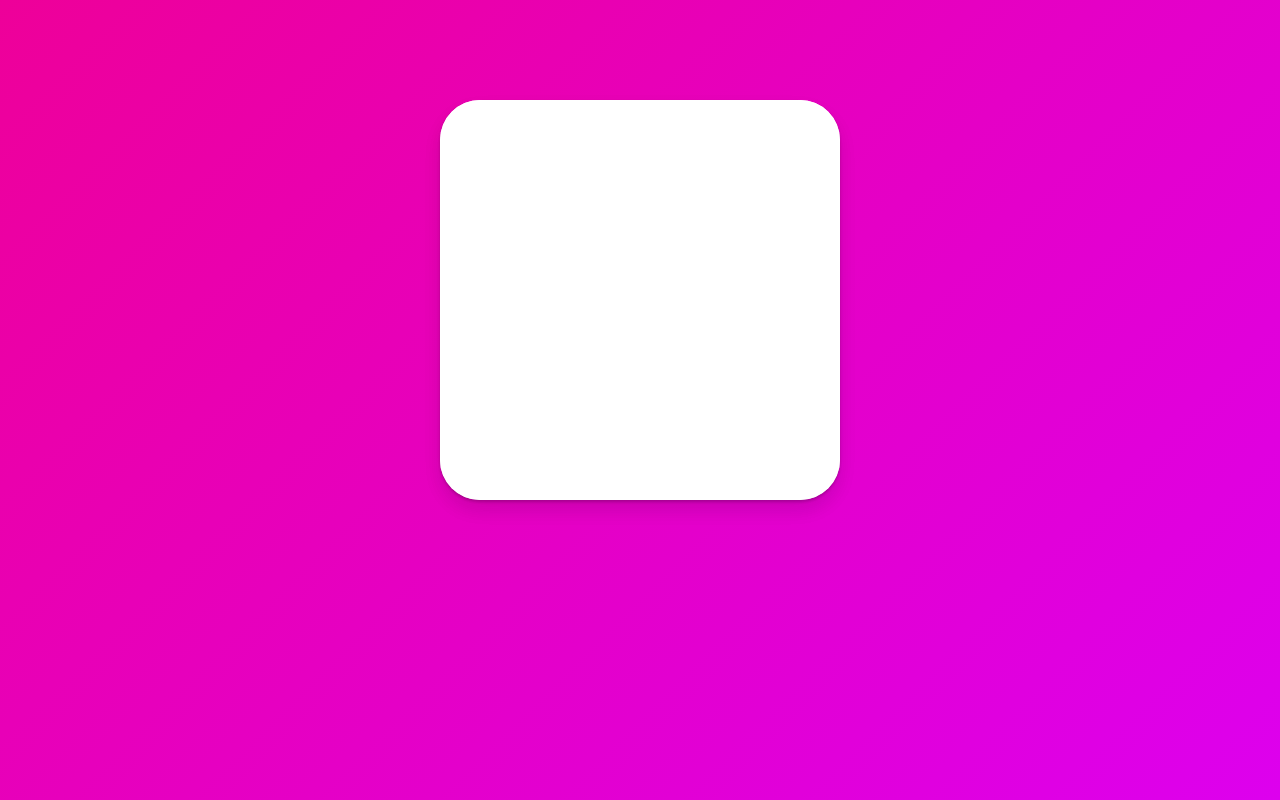
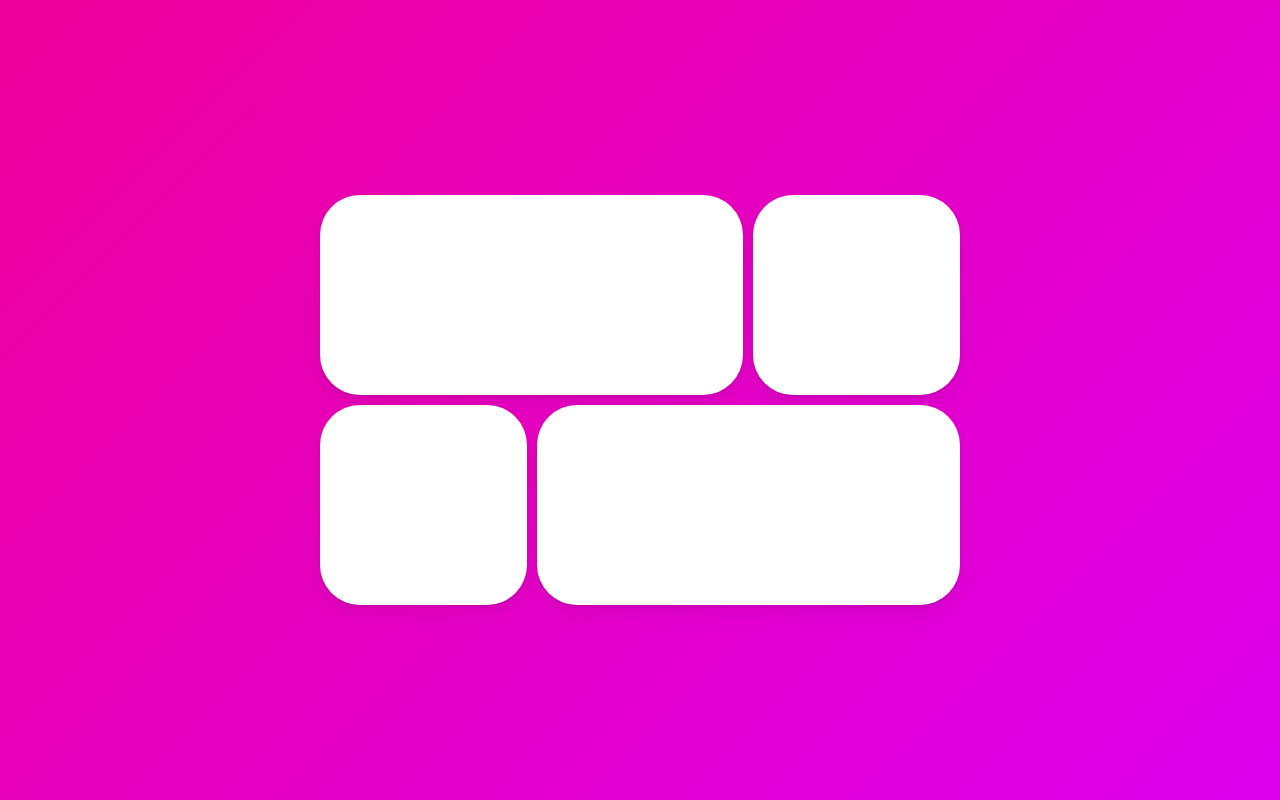
Before and after one commit to chaeikim-tech/netflix_clone, a React (Create React App) app: page / in a window 1280 px wide. Built offline with nearby package versions, Linux system fonts and the light colour scheme.

Commit message:
Add other layout animation

```diff
--- a/src/App.tsx
+++ b/src/App.tsx
@@ -1,54 +1,75 @@
 import styled from 'styled-components';
 import { useState } from "react";
-import { motion } from 'framer-motion';
+import { motion, AnimatePresence } from 'framer-motion';
 
-const Wrapper = styled(motion.div)`
+const Wrapper = styled.div`
+  width: 100vw;
+  height: 100vh;
   display: flex;
-  width: 100vw;
   justify-content: space-around;
   align-items: center;
-  height: 100vh;
+
+`;
+
+const Grid = styled.div`
+  display: grid;
+  grid-template-columns: repeat(3, 1fr);
+  width: 50vw;
+  gap: 10px;
+  div:first-child,
+  div:last-child {
+    grid-column: span 2;
+  }
 `;
 
 const Box = styled(motion.div)`
+  background-color: rgba(255, 255, 255, 1);
+  border-radius: 40px;
+  height: 200px;
+  box-shadow: 0 2px 3px rgba(0, 0, 0, 0.1), 0 10px 20px rgba(0, 0, 0, 0.06);
+  `;
+
+const Overlay = styled(motion.div)`
+  width: 100%;
+  height: 100%;
+  position: absolute;
   display: flex;
   justify-content: center;
   align-items: center;
-  font-size: 28px;
-  width: 400px;
-  height: 400px;
-  background-color: rgba(255, 255, 255, 1);
-  border-radius: 40px;
-  position: absolute;
-  top: 100px;
-  box-shadow: 0 2px 3px rgba(0, 0, 0, 0.1), 0 10px 20px rgba(0, 0, 0, 0.06);
-`;
-
-const Circle = styled(motion.div)`
-  background-color: #00a5ff;
-  height: 100px;
-  width: 100px;
-  box-shadow: 0 2px 3px rgba(0, 0, 0, 0.1), 0 10px 20px rgba(0, 0, 0, 0.06);
 `;
 
 
-function App() {
-  const [clicked, setClicked] = useState(false);
-  const toggleClicked = () => setClicked((prev) => !prev);
+const overlay = {
+  hidden: { backgroundColor: "rgba(0, 0, 0, 0)" },
+  visible: { backgroundColor: "rgba(0, 0, 0, 0.5)" },
+  exit: { backgroundColor: "rgba(0, 0, 0, 0)" },
+};
 
 
+
+function App() {
+  const [id, setId] = useState<null | string>(null);
+
   return (
-    <Wrapper onClick={toggleClicked}>
-      <Box>
-        {!clicked ? (
-          <Circle layoutId="circle" style={{ borderRadius: 50 }} />
+    <Wrapper>
+      <Grid>
+        {["1", "2", "3", "4"].map((n) => (
+          <Box onClick={() => setId(n)} key={n} layoutId={n} />
+        ))}
+      </Grid>
+      <AnimatePresence>
+        {id ? (
+          <Overlay
+            variants={overlay}
+            onClick={() => setId(null)}
+            initial="hidden"
+            animate="visible"
+            exit="exit"
+          >
+            <Box layoutId={id} style={{ width: 400, height: 200 }} />
+          </Overlay>
         ) : null}
-      </Box>
-      <Box>
-        {clicked ? (
-          <Circle layoutId="circle" style={{ borderRadius: 0, scale: 2 }} />
-        ) : null}
-      </Box>
+      </AnimatePresence>
     </Wrapper>
   );
 }
```
